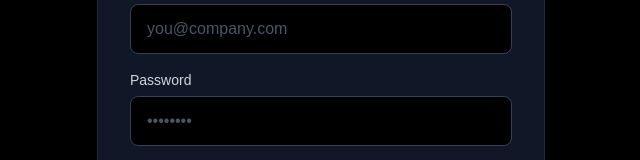
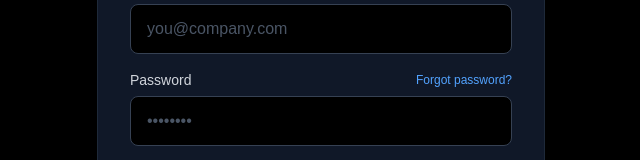
Before and after one commit to mfethe1/rare-agent-work, a Next.js app: page /auth/login in a window 1280 px wide. Shown: the part 340-500 px from the top of the page, without its empty margins (319-959 px from the left). Built offline with nearby package versions, Linux system fonts and the light colour scheme; no server answers.

Commit message:
feat: forgot password flow, better error messages on login

```diff
--- a/src/app/auth/login/page.tsx
+++ b/src/app/auth/login/page.tsx
@@ -9,7 +9,7 @@ export default function LoginPage() {
   const searchParams = useSearchParams();
   const redirect = searchParams.get('redirect') || '/account';
 
-  const [mode, setMode] = useState<'signin' | 'signup' | 'magic'>('signin');
+  const [mode, setMode] = useState<'signin' | 'signup' | 'magic' | 'reset'>('signin');
   const [email, setEmail] = useState('');
   const [password, setPassword] = useState('');
   const [loading, setLoading] = useState(false);
@@ -25,7 +25,13 @@ export default function LoginPage() {
     setLoading(true);
 
     try {
-      if (mode === 'magic') {
+      if (mode === 'reset') {
+        const { error } = await supabase.auth.resetPasswordForEmail(email, {
+          redirectTo: `${window.location.origin}/auth/login`,
+        });
+        if (error) throw error;
+        setSuccess('Password reset email sent! Check your inbox.');
+      } else if (mode === 'magic') {
         const { error } = await supabase.auth.signInWithOtp({
           email,
           options: { emailRedirectTo: `${window.location.origin}${redirect}` },
@@ -50,7 +56,12 @@ export default function LoginPage() {
         router.refresh();
       }
     } catch (err) {
-      setError(err instanceof Error ? err.message : 'Authentication failed');
+      const msg = err instanceof Error ? err.message : 'Authentication failed';
+      if (msg.includes('Invalid login credentials')) {
+        setError('Invalid email or password. Try the "Forgot password?" link or use Magic Link to sign in without a password.');
+      } else {
+        setError(msg);
+      }
     } finally {
       setLoading(false);
     }
@@ -69,6 +80,8 @@ export default function LoginPage() {
               ? 'Create your account'
               : mode === 'magic'
               ? 'Sign in with magic link'
+              : mode === 'reset'
+              ? 'Reset your password'
               : 'Sign in to your account'}
           </p>
         </div>
@@ -123,11 +136,22 @@ export default function LoginPage() {
               />
             </div>
 
-            {mode !== 'magic' && (
+            {mode !== 'magic' && mode !== 'reset' && (
               <div>
-                <label className="block text-sm font-medium text-gray-300 mb-1.5">
-                  Password
-                </label>
+                <div className="flex items-center justify-between mb-1.5">
+                  <label className="block text-sm font-medium text-gray-300">
+                    Password
+                  </label>
+                  {mode === 'signin' && (
+                    <button
+                      type="button"
+                      onClick={() => { setMode('reset'); setError(''); setSuccess(''); }}
+                      className="text-xs text-blue-400 hover:text-blue-300 transition-colors"
+                    >
+                      Forgot password?
+                    </button>
+                  )}
+                </div>
                 <input
                   type="password"
                   value={password}
@@ -163,8 +187,20 @@ export default function LoginPage() {
                 ? 'Create Account'
                 : mode === 'magic'
                 ? 'Send Magic Link'
+                : mode === 'reset'
+                ? 'Send Reset Link'
                 : 'Sign In'}
             </button>
+
+            {mode === 'reset' && (
+              <button
+                type="button"
+                onClick={() => { setMode('signin'); setError(''); setSuccess(''); }}
+                className="w-full text-center text-sm text-gray-400 hover:text-white transition-colors mt-2"
+              >
+                ← Back to sign in
+              </button>
+            )}
           </form>
 
           <p className="text-center text-gray-500 text-sm mt-6">
```
